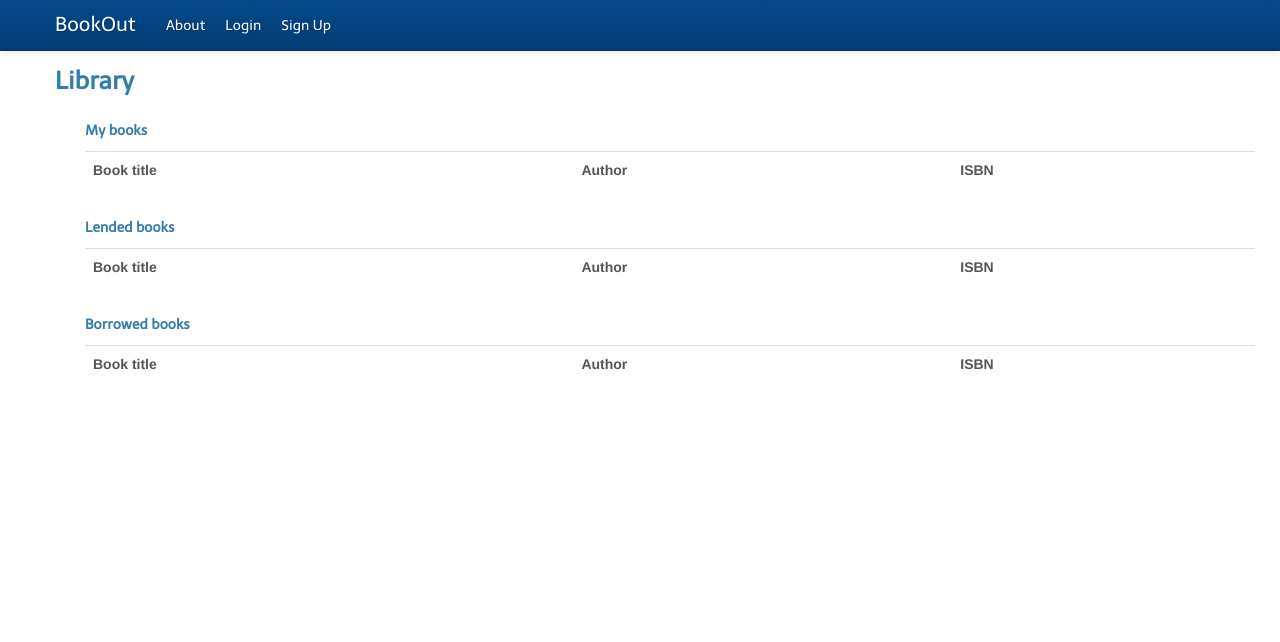
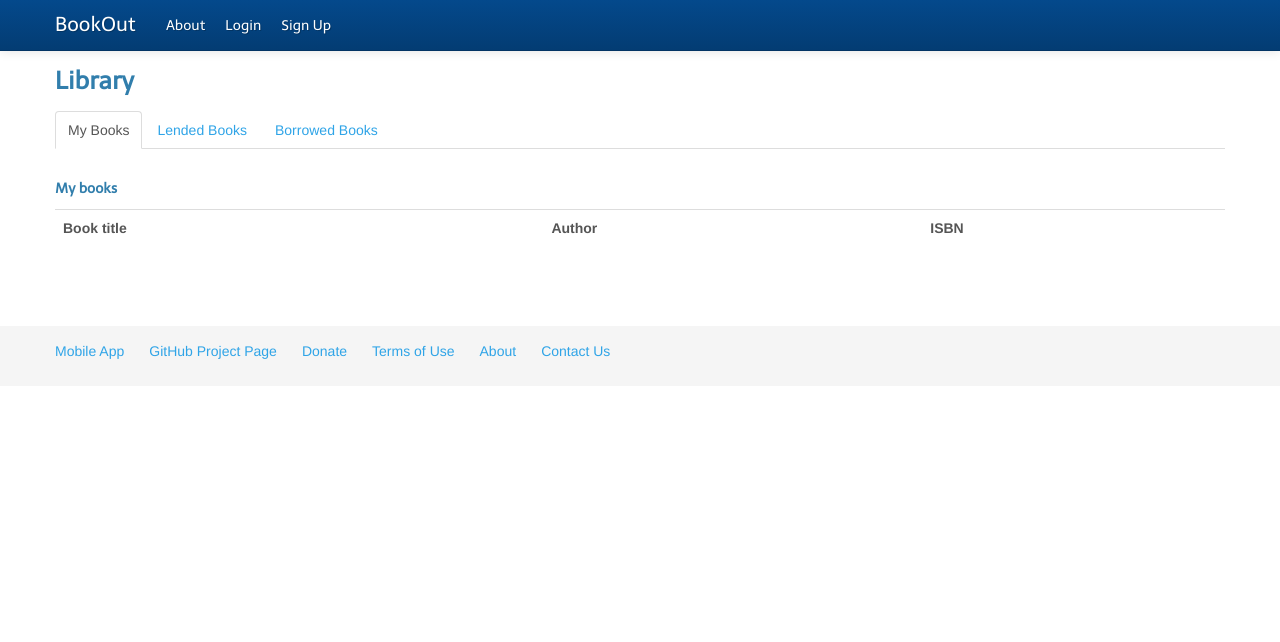
Before and after one commit to byu-osl/bookout, a Flask app: template bookout/templates/managelibrary.html in a window 1280 px wide. Shown: the top 642 px of the page. Run offline with Flask 2, Linux system fonts and the light colour scheme; the template is opened without the code that fills it, so the values that code supplies are empty.

Commit message:
Added Tabs to Library
I added tabs to the library page and moved all of the contents into each
of the tab's contents. I didn't remove any content.

```diff
--- a/bookout/templates/managelibrary.html
+++ b/bookout/templates/managelibrary.html
@@ -18,7 +18,18 @@
 	</div>
 </div>
 
+<div class="row">
   <div class="span12">
+    <div class="tabbable">
+      <ul class="nav nav-tabs">
+        <li class="active"><a href="#MyBooks" data-toggle="tab">My Books</a></li>
+        <li><a href="#LendedBooks" data-toggle="tab">Lended Books</a></li>
+        <li><a href="#BorrowedBooks" data-toggle="tab">Borrowed Books</a></li>
+      </ul>
+    </div>
+      <div class="tab-content">
+        <div class="tab-pane active" id="MyBooks">
+
           <h5>My books</h5>
           <table class="table">
             <tr>
@@ -35,8 +46,10 @@
               </tr>
             {% endfor %}
           </table>
+
         </div>
-<div class="span12">
+        <div class="tab-pane" id="LendedBooks">
+
           <h5>Lended books</h5>
           <table class="table">
             <tr>
@@ -53,8 +66,10 @@
             </tr>
             {% endfor %}
           </table>
+
         </div>
-<div class="span12">
+        <div class="tab-pane" id="BorrowedBooks">
+
           <h5>Borrowed books</h5>
           <table class="table">
             <tr>
@@ -71,5 +86,10 @@
             </tr>
             {% endfor %}
           </table>
+
         </div>
+      </div>
+    </span>
+</div>
+
 {% endblock %}
```
Lines whose indentation alone changed are shown as unchanged.
